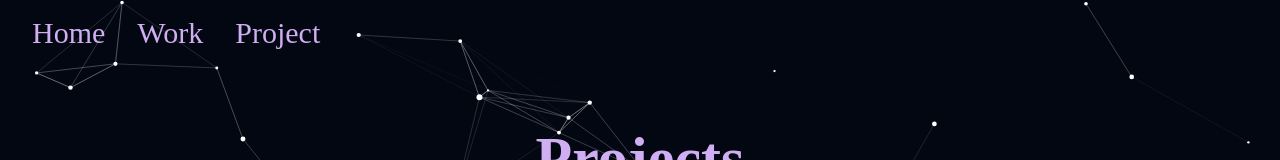
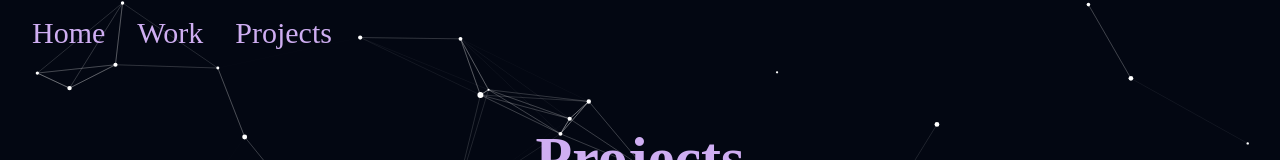
Before and after one commit to Sandra-Thadathil/portfolio, a React (Vite) app: page /project in a window 1280 px wide. Shown: the top 160 px of the page. Built offline with nearby package versions, Linux system fonts and the light colour scheme.

Commit message:
Minor changes

```diff
--- a/src/components/NavBar.jsx
+++ b/src/components/NavBar.jsx
@@ -6,7 +6,7 @@ export default function NavBar() {
     <nav>
       <Link to="/" style={{ margin: '0 1rem' }}>Home</Link>
       <Link to="/work" style={{ margin: '0 1rem' }}>Work</Link>
-      <Link to="/project" style={{ margin: '0 1rem' }}>Project</Link>
+      <Link to="/project" style={{ margin: '0 1rem' }}>Projects</Link>
     </nav>
   );
 }
--- a/src/pages/Project.css
+++ b/src/pages/Project.css
@@ -23,7 +23,7 @@
 }
 .project-description{
     color: rgb(194, 194, 187);
-    font-size: x-large;
+    font-size: larger;
     line-height: 1.6;
 }
 .project-image {
```
